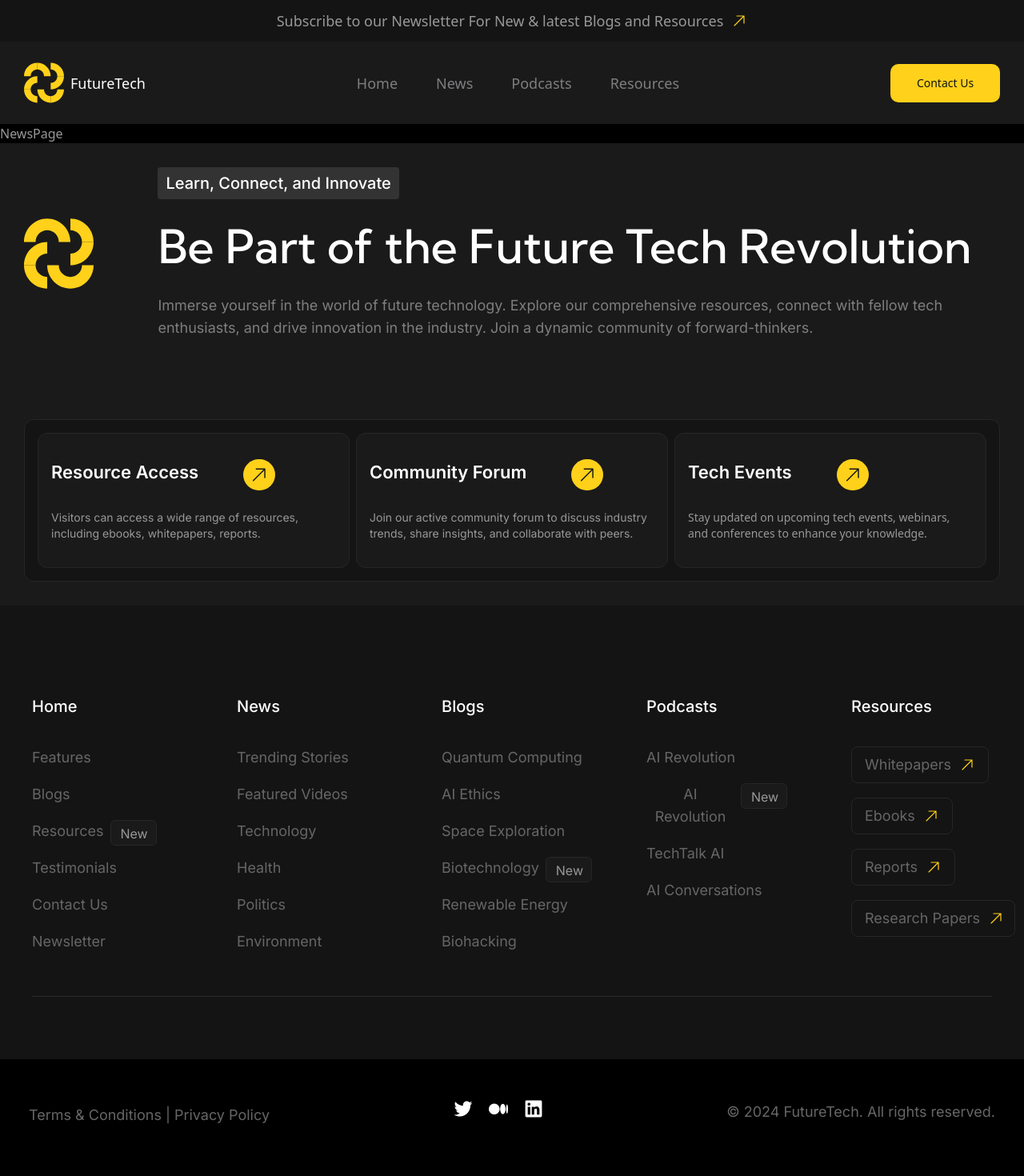
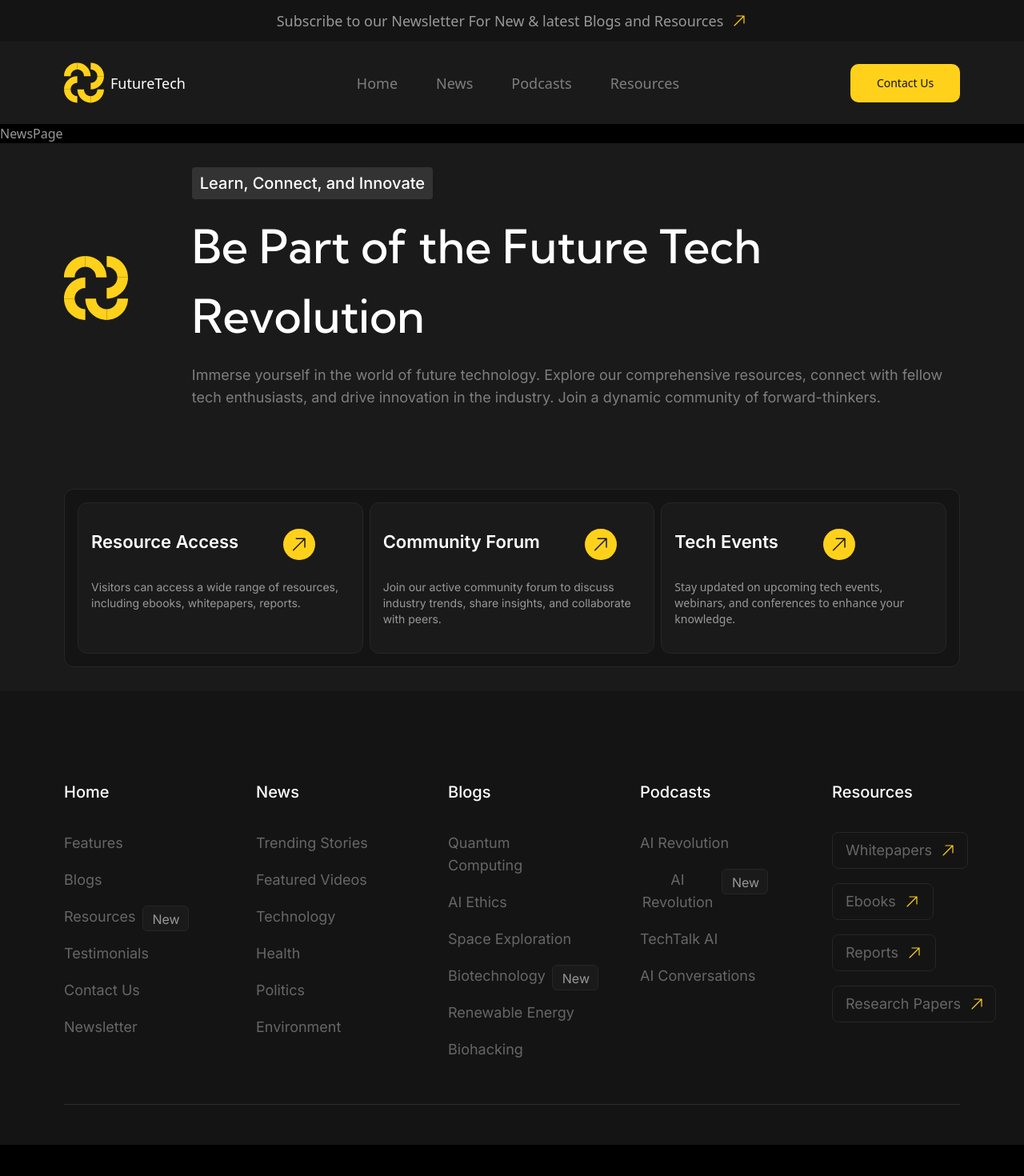
Before and after one commit to razan310/AI-Blog, a React (Vite) app: page /AI-Blog/news in a window 1280 px wide. Shown: the top 1470 px of the page at 80% size. Before the commit the page ends 1448 px from the top, so only its background shows below. Built offline with nearby package versions, Linux system fonts and the light colour scheme.

Commit message:
update
update main

```diff
--- a/src/Components/Footer/Footer.tsx
+++ b/src/Components/Footer/Footer.tsx
@@ -5,7 +5,7 @@ import icon4 from "./../../assets/icon/Icon.svg";
 const Footer = () => {
   return (
     <>
-      <div className="container-padding px-[40px] py-20 bg-[#141414] lg:max-h-[567px] w-fill  ">
+      <div className="container-padding py-20 bg-[#141414] lg:max-h-[567px] w-fill  ">
         <div className="lg:pt-8 grid grid-cols-1 ">
           <div className=" gap-20 lg:max-h-[464px] grid xl:grid-cols-5 md:grid-cols-3 sm:grid grid-cols-2  ">
             <div>
--- a/src/Components/NavBar/NavBar.tsx
+++ b/src/Components/NavBar/NavBar.tsx
@@ -25,14 +25,14 @@ const NavBar: React.FC = () => {
 
   return (
     <nav>
-      <div className="bg-[#141414] flex text-[#98989A] text-lg justify-center font-normal gap-2.5 px-6 py-3  ">
+      <div className="bg-[#141414] flex text-[#98989A] text-lg justify-center font-normal gap-2.5 container-padding py-3  ">
         <span>
           Subscribe to our Newsletter For New & latest Blogs and Resources{" "}
         </span>
         <img src={img2} alt="ArrowUpRight" width={20} height={20} />
       </div>
 
-      <div className="bg-[#1A1A1A] h-[103px] py-6 px-[30px] container-padding flex items-center justify-between  relative">
+      <div className="bg-[#1A1A1A] h-[103px] container-padding flex items-center justify-between  relative">
         <Link to="/" className="shrink-0 flex  ">
           <img src={img1} alt="website logo" width={50} height={50} />
           <h3 className="ml-2 mt-3 text-white text-lg">FutureTech</h3>
--- a/src/Components/RK_Hero/Hero.tsx
+++ b/src/Components/RK_Hero/Hero.tsx
@@ -51,13 +51,13 @@ const Hero: React.FC<HeroProps> = ({
       <div className="flex flex-col lg:w-7/12 lg:h-[755px]">
         {/* النصوص */}
         <div className="container-padding flex-grow flex flex-col justify-center my-4 md:my-8 2xl:pr-12 2xl:pl-40">
-          <p className="font-Kumbh font-medium text-xl lg:text-3xl text-myGray">
+          <p className="font-Kumbh font-medium text-xl lg:text-2xl text-myGray text-[#666666]">
             {subtitle}
           </p>
-          <h1 className="font-Kumbh font-medium text-3xl md:text-5xl lg:text-7xl text-white leading-tight md:my-4">
+          <h1 className="font-Kumbh font-medium text-3xl md:text-4xl lg:text-5xl 2xl:text-7xl text-white leading-tight md:my-4">
             {title}
           </h1>
-          <p className="font-Inter font-normal text-sm md:text-base lg:text-lg text-myGray ">
+          <p className="font-Inter font-normal text-sm md:text-base 2xl:text-lg text-[#7E7E81] ">
             {description}
           </p>
         </div>
--- a/src/Components/TechRevolution/TechRevolution.tsx
+++ b/src/Components/TechRevolution/TechRevolution.tsx
@@ -2,7 +2,7 @@ import img1 from "./../../assets/icon/Group.svg";
 import icon from "./../../assets/icon/Icon(21).svg";
 const TechRevolution = () => {
   return (
-    <div className=" bg-[#1A1A1A] container-padding py-[30px] px-[30px]     ">
+    <div className=" bg-[#1A1A1A] container-padding py-[30px]">
       <div className="  md:flex-row  lg:flex lg:items-center lg:justify-start gap-20   ">
         <div className="flex items-center  gap-11  ">
           <img
```
